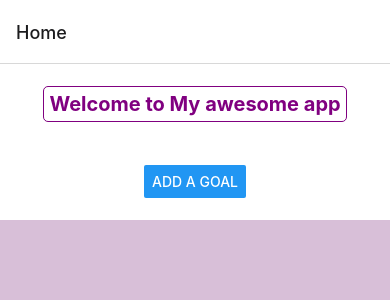
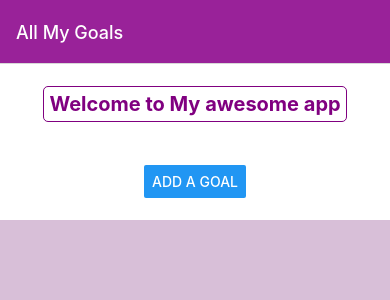
Before and after one commit to hanyi-zhou/cs5520-sp24, a React Native app: screen / in a window 390 px wide. Shown: the top 300 px of the page. Built offline with nearby package versions, Linux system fonts and the light colour scheme.

Commit message:
add warning button and functions

```diff
--- a/App.js
+++ b/App.js
@@ -1,4 +1,4 @@
-import { StyleSheet, Text, View } from "react-native";
+import { Button, StyleSheet, Text, View } from "react-native";
 import React from "react";
 import Home from "./components/Home";
 import { NavigationContainer } from "@react-navigation/native";
@@ -10,9 +10,26 @@ const Stack = createNativeStackNavigator();
 export default function App() {
   return (
     <NavigationContainer>
-      <Stack.Navigator>
-        <Stack.Screen name="Home" component={Home} />
-        <Stack.Screen name="Details" component={GoalDetails} />
+      <Stack.Navigator
+        screenOptions={{
+          headerStyle: { backgroundColor: "#929" },
+          headerTintColor: "white",
+        }}
+      >
+        <Stack.Screen
+          name="Home"
+          component={Home}
+          options={{ headerTitle: "All My Goals" }}
+        />
+        <Stack.Screen
+          name="Details"
+          component={GoalDetails}
+          options={({ route }) => {
+            return {
+              headerTitle: route.params.goalData.text,
+            };
+          }}
+        />
       </Stack.Navigator>
     </NavigationContainer>
   );
--- a/components/GoalDetails.js
+++ b/components/GoalDetails.js
@@ -1,16 +1,26 @@
-import { StyleSheet, Text, View } from "react-native";
+import { StyleSheet, Text, View, Button } from "react-native";
 import React from "react";
 
-export default function GoalDetails({ route }) {
+export default function GoalDetails({ navigation, route }) {
   const { goalData } = route.params;
-  console.log(route.params);
+  const [warning, setWarning] = React.useState(false);
   console.log(goalData);
+  function warningFunction() {
+    console.log("Warning");
+    setWarning(true);
+  }
+  navigation.setOptions({
+    headerRight: () => {
+      return <Button title="Warning" onPress={warningFunction} color="gray" />;
+    },
+  });
   return (
     <View>
       <Text>
         You are viewing details of {goalData.text} with id
         {goalData.id}
       </Text>
+      {warning && <Text style={{ color: "red" }}>WARNING</Text>}
     </View>
   );
 }
--- a/components/GoalItem.js
+++ b/components/GoalItem.js
@@ -32,7 +32,7 @@ const styles = StyleSheet.create({
   },
   textContainer: {
     borderRadius: 10,
-    backgroundColor: "purple",
+    backgroundColor: "#929",
     marginTop: 5,
     flexDirection: "row",
     alignItems: "center",
```
